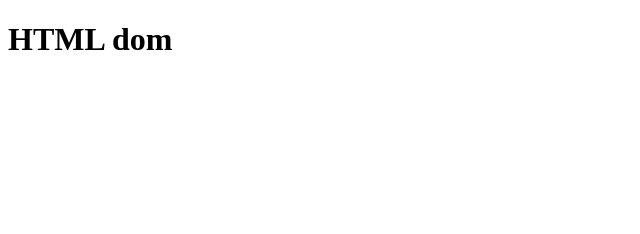
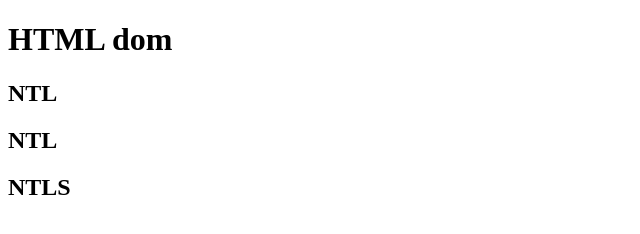
Before and after one commit to 88vipProdev/javascript2, a plain HTML site: page index.html in a window 1280 px wide. Shown: the whole page, without its empty margins (0-640 px from the left). Drawn offline with Linux system fonts and the light colour scheme.

Commit message:
getElementByClassName

```diff
--- a/bai3.js
+++ b/bai3.js
@@ -2,3 +2,6 @@ var headingNode = document.getElementById('heading')
 console.log({
     element : headingNode
 })
+
+var headingNodes = document.getElementsByClassName('heading')
+console.log(headingNodes)
--- a/index.html
+++ b/index.html
@@ -9,6 +9,9 @@
     <h1 id = "heading">HTML dom</h1>
     <!-- <script src="./bai1.js"></script>
     <script src="./bai2.js"></script> -->
+    <h2 class="heading">NTL</h2>
+    <h2 class="heading">NTL</h2>
+    <h2 class="heading">NTLS</h2>
     <script src="./bai3.js"></script>
 </body>
 </html>
```
